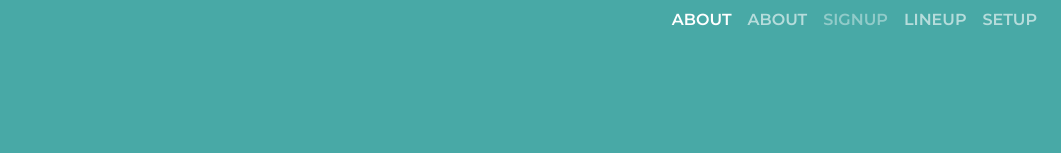
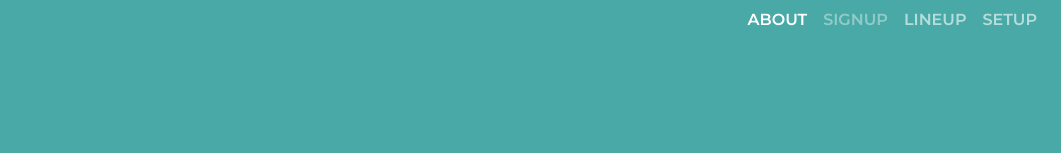
Before and after one commit to Morsadi/Lineup-demo, a React (Create React App) app: page / in a window 1280 px wide. Shown: the top 153 px of the page, without its empty margins (219-1280 px from the left). Built offline with nearby package versions, Linux system fonts and the light colour scheme.

Commit message:
remove duplicate nav item

```diff
--- a/src/components/navBar.tsx
+++ b/src/components/navBar.tsx
@@ -21,12 +21,6 @@ export default function NavBar({ navScroll }: any) {
             <Nav.Link
               className={`NavLink ${location === '/' && 'active'}`}
               href='/'
-            >
-              ABOUT
-            </Nav.Link>
-            <Nav.Link
-              className={`NavLink ${location === '/signup' && 'active'}`}
-              href='/signup'
             >
               ABOUT
             </Nav.Link>
```
